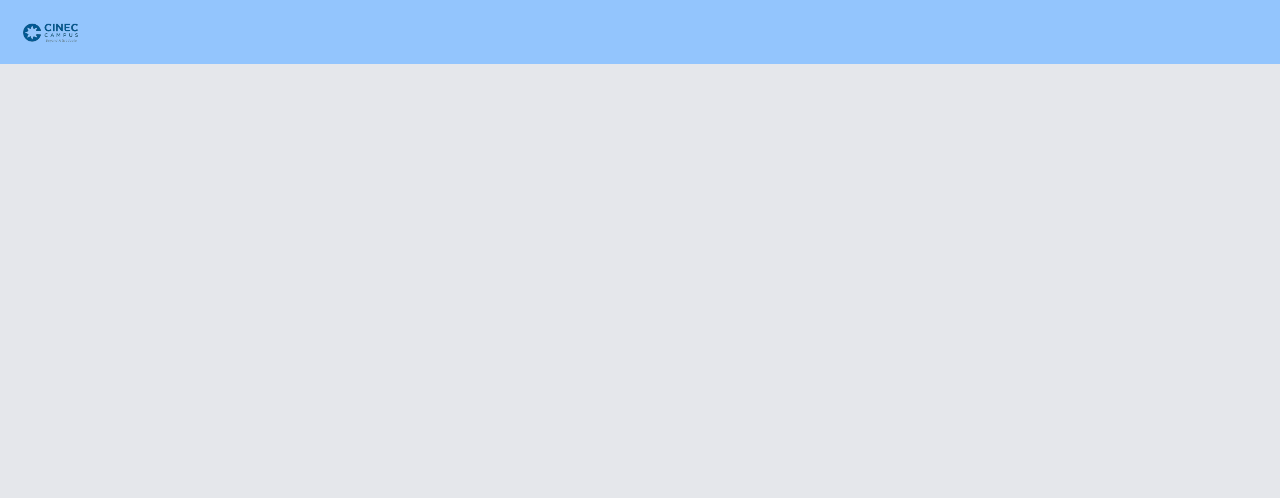
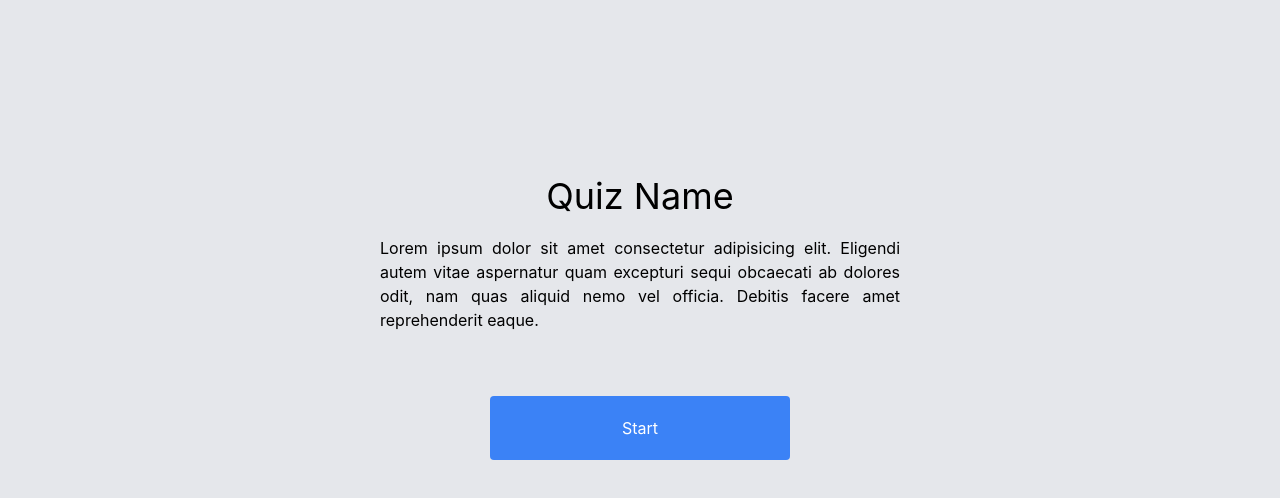
Before and after one commit to CWxMaxX/live-quiz-app, a React (Create React App) app: page /quiz in a window 1280 px wide. Shown: the top 498 px of the page. Built offline with nearby package versions, Linux system fonts and the light colour scheme.

Commit message:
Quiz initial page and answering page UI components created

```diff
--- a/package.json
+++ b/package.json
@@ -3,6 +3,9 @@
   "version": "0.1.0",
   "private": true,
   "dependencies": {
+    "@emotion/react": "^11.11.4",
+    "@emotion/styled": "^11.11.5",
+    "@mui/material": "^5.15.20",
     "@testing-library/jest-dom": "^5.17.0",
     "@testing-library/react": "^13.4.0",
     "@testing-library/user-event": "^13.5.0",
--- /dev/null
+++ b/src/components/LinearProgressWithLabel.jsx
@@ -0,0 +1,20 @@
+import * as React from 'react';
+import PropTypes from 'prop-types';
+import LinearProgress from '@mui/material/LinearProgress';
+import Typography from '@mui/material/Typography';
+import Box from '@mui/material/Box';
+
+function LinearProgressWithLabel({value, all}) {
+  return (
+    <Box sx={{ display: 'flex', alignItems: 'center' }}>
+      <Box sx={{ width: '100%', mr: 1 }}>
+        <LinearProgress variant="determinate" value={value / all * 100} />
+      </Box>
+      <Box sx={{ minWidth: 35 }}>
+        <Typography variant="body2" color="text.secondary">{value}/{all}</Typography>
+      </Box>
+    </Box>
+  );
+}
+
+export default LinearProgressWithLabel
--- /dev/null
+++ b/src/components/MCQView.jsx
@@ -0,0 +1,45 @@
+import React from 'react'
+import SectionColumn from './SectionColumn'
+import SectionRow from './SectionRow'
+import { Box, Button, Pagination, Stack } from '@mui/material'
+import LinearProgressWithLabel from './LinearProgressWithLabel'
+
+const answerButtonStyle = {
+    textTransform: 'none',
+    justifyContent: 'flex-start',
+    height: 50
+}
+
+const MCQView = () => {
+    return (
+        <SectionColumn className='max-w-[600px] min-h-screen justify-between items-center'>
+            <SectionColumn className='w-full min-h-[300px]'>
+                <SectionRow className='w-full justify-between items-center p-5'>
+                    <h2 className='text-2xl' >Quiz Name</h2>
+                    <h2 className='text-2xl' >30:00</h2>
+                </SectionRow>
+                <SectionRow className='w-full pb-3 px-5'>
+                    <Box sx={{width: '100%'}}>
+                    <LinearProgressWithLabel value={2} all={10}/>
+                    </Box>
+                </SectionRow>
+                <SectionRow className='w-full justify-center'>
+                    <Pagination count={10} variant="outlined" shape="rounded" color='primary' />
+                </SectionRow>
+                <SectionRow className='w-full p-10'>
+                    <p className='text-justify'><span className='text-1xl font-bold'>1. </span>Lorem ipsum dolor sit amet consectetur adipisicing elit. Non quos, est dignissimos quo fugit vel, molestias ipsam sint incidunt delectus consequuntur maxime, praesentium qui. Officia, tempora. Cum debitis delectus asperiores!</p>
+                </SectionRow>
+            </SectionColumn>
+            <SectionColumn className='w-full justify-center items-center '>
+                <Stack spacing={2} className='w-full justify-center items-center p-10' >
+                    <Button sx={answerButtonStyle} size='large' variant="outlined" fullWidth>1. Test Answer</Button>
+                    <Button sx={answerButtonStyle} size='large' variant="outlined" fullWidth>2. Test Answer</Button>
+                    <Button sx={answerButtonStyle} size='large' variant="outlined" fullWidth>3. Test Answer</Button>
+                    <Button sx={answerButtonStyle} size='large' variant="outlined" fullWidth>4. Test Answer</Button>
+                </Stack>
+            </SectionColumn>
+        </SectionColumn>
+    )
+}
+
+export default MCQView
--- /dev/null
+++ b/src/components/QuizInstructionsView.jsx
@@ -0,0 +1,18 @@
+import React from 'react'
+import SectionColumn from './SectionColumn'
+
+const QuizInstructionsView = () => {
+    return (
+        <SectionColumn className='max-w-[600px] min-h-without-navbar justify-between items-center'>
+            <SectionColumn className='w-full min-h-[300px]'>
+                <SectionColumn className='justify-center items-center mt-44 px-10'>
+                    <h2 className='text-4xl' >Quiz Name</h2>
+                    <p className='mt-5 text-justify'>Lorem ipsum dolor sit amet consectetur adipisicing elit. Eligendi autem vitae aspernatur quam excepturi sequi obcaecati ab dolores odit, nam quas aliquid nemo vel officia. Debitis facere amet reprehenderit eaque.</p>
+                    <button className='mt-16 max-w-[300px] w-full text-white bg-blue-500 px-5 py-5 text-center rounded hover:brightness-90'>Start</button>
+                </SectionColumn>
+            </SectionColumn>
+        </SectionColumn>
+    )
+}
+
+export default QuizInstructionsView
--- /dev/null
+++ b/src/components/ResultsView.jsx
@@ -0,0 +1,9 @@
+import React from 'react'
+
+const ResultsView = () => {
+  return (
+    <div>ResultsView</div>
+  )
+}
+
+export default ResultsView
--- a/src/pages/Quiz.jsx
+++ b/src/pages/Quiz.jsx
@@ -1,10 +1,16 @@
 import React from 'react'
 import NavBar from '../components/NavBar'
+import SectionColumn from '../components/SectionColumn'
+import QuizInstructionsView from '../components/QuizInstructionsView'
+import MCQView from '../components/MCQView'
+import ResultsView from '../components/ResultsView'
 
 const Quiz = () => {
   return (
-    <div>
-      <NavBar />
+    <div className='flex justify-center'>
+      <QuizInstructionsView />
+      {/* <MCQView/> */}
+      {/* <ResultsView/> */}
     </div>
   )
 }
--- a/tailwind.config.js
+++ b/tailwind.config.js
@@ -4,7 +4,11 @@ module.exports = {
     "./src/**/*.{js,jsx,ts,tsx}",
   ],
   theme: {
-    extend: {},
+    extend: {
+      minHeight:{
+        'without-navbar': 'calc(100vh - 64px)'
+      }
+    },
   },
   plugins: [],
 }
```
Also changed, not shown: 1 other file (tests, documents, lock files or other folders).
